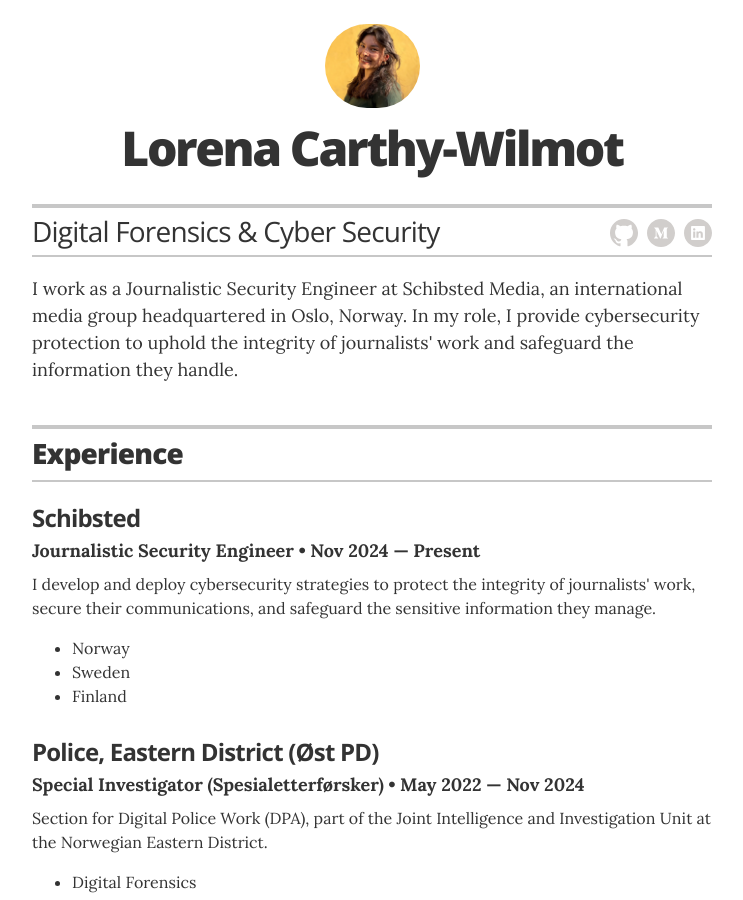
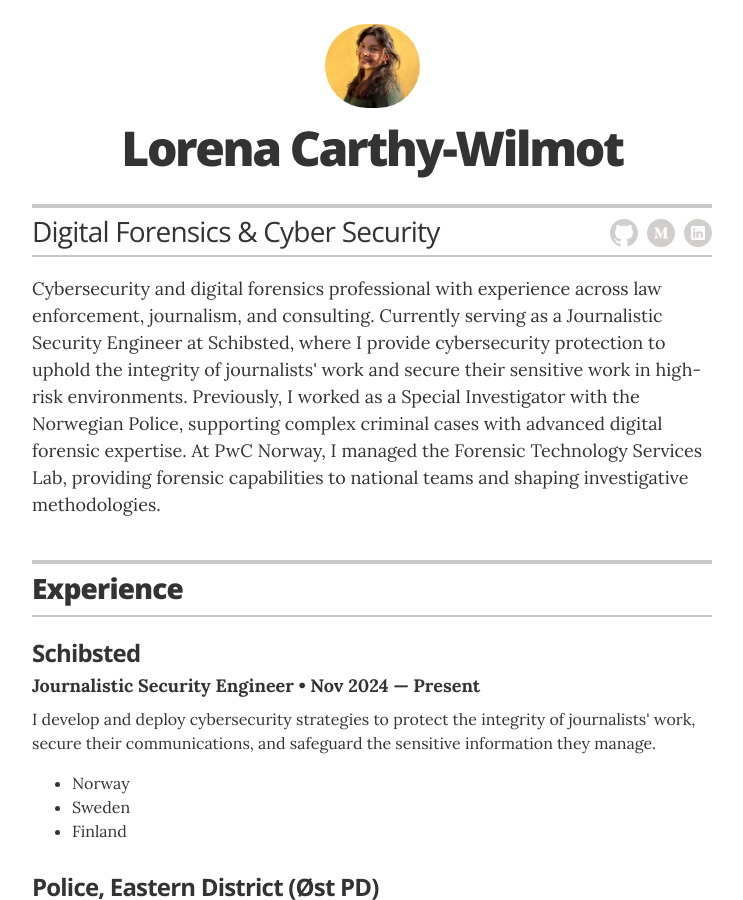
Before and after one commit to thisislola/thisislola.github.io, a Jekyll site: the page built from index.html, in a window 1280 px wide and 900 px high. Shown: the whole window, without its empty margins (268-1011 px from the left). Built offline with Jekyll 4.4.1, drawn with Linux system fonts in a browser that asks for light colours.

Commit message:
Update _config.yml

```diff
--- a/_config.yml
+++ b/_config.yml
@@ -21,7 +21,7 @@
 resume_header_contact_info:     "addr • 00000 • hei@lorenacw.com"
 display_header_contact_info:    "false"
 
-resume_header_intro: "<p>I work as a Journalistic Security Engineer at Schibsted Media, an international media group headquartered in Oslo, Norway. In my role, I provide cybersecurity protection to uphold the integrity of journalists' work and safeguard the information they handle. </p>"
+resume_header_intro: "<p>Cybersecurity and digital forensics professional with experience across law enforcement, journalism, and consulting. Currently serving as a Journalistic Security Engineer at Schibsted, where I provide cybersecurity protection to uphold the integrity of journalists' work and secure their sensitive work in high-risk environments. Previously, I worked as a Special Investigator with the Norwegian Police, supporting complex criminal cases with advanced digital forensic expertise. At PwC Norway, I managed the Forensic Technology Services Lab, providing forensic capabilities to national teams and shaping investigative methodologies. </p>"
 
 # yes, no leave blank
 resume_looking_for_work:        ""
```
